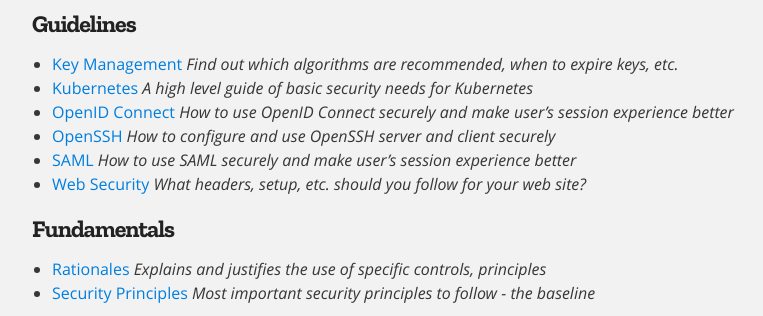
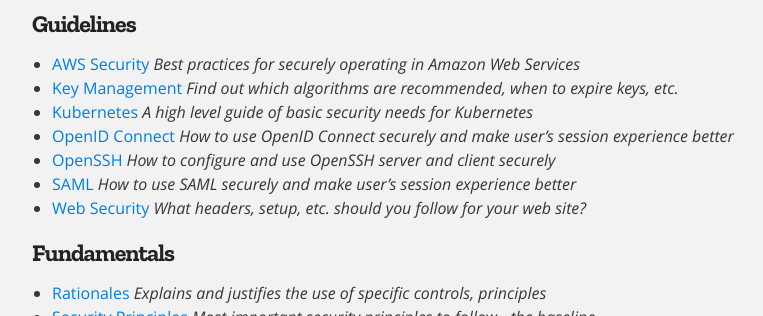
Before and after one commit to mozilla/infosec.mozilla.org, a Jekyll site: the page built from docs/index.md, in a window 1280 px wide and 900 px high, cut to the strip 483-799 px from the top of the window. Shown: the whole strip, without its empty margins (128-891 px from the left). Built offline with Jekyll 4.4.1, drawn with Linux system fonts in a browser that asks for light colours; the repository's description, which GitHub fills in, is left out; our own code applies the rules of GitHub Pages for plain Markdown files.

Commit message:
Add guildlines metadata header

```diff
--- a/docs/guidelines/aws_security.md
+++ b/docs/guidelines/aws_security.md
@@ -1,4 +1,10 @@
-Guidelines : AWS Cloud Security
+---
+layout: default
+resource: true
+categories: [Guidelines]
+title: AWS Security
+description: Best practices for securely operating in Amazon Web Services
+---
 
 The goal of this document is to help teams operate safely within Amazon Web Services. All Mozilla AWS accounts should follow the recommendations below.
 
```
